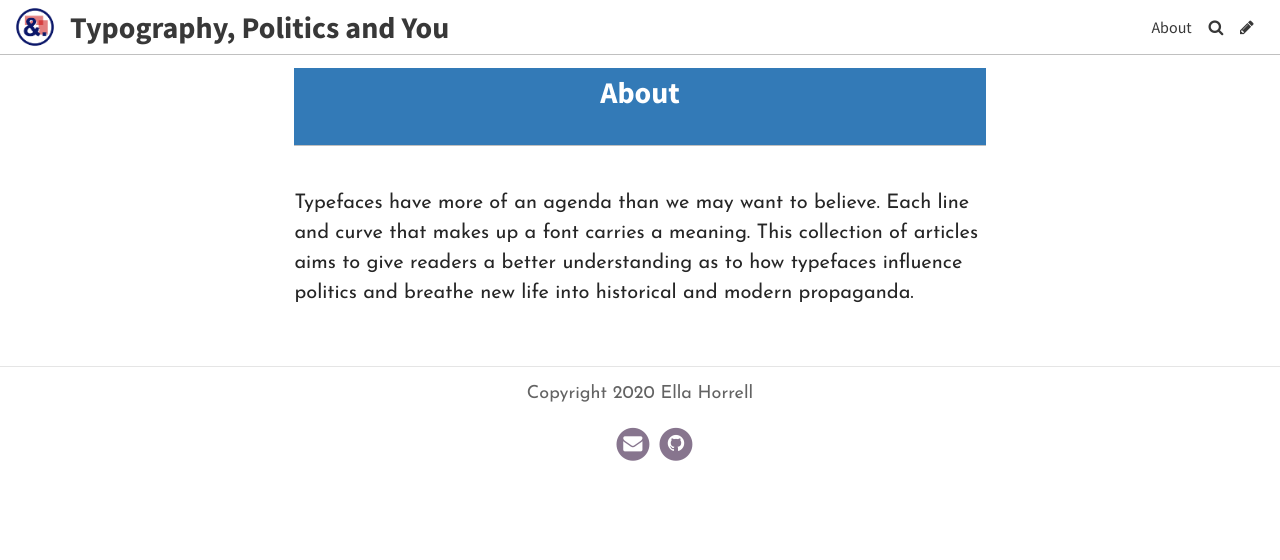
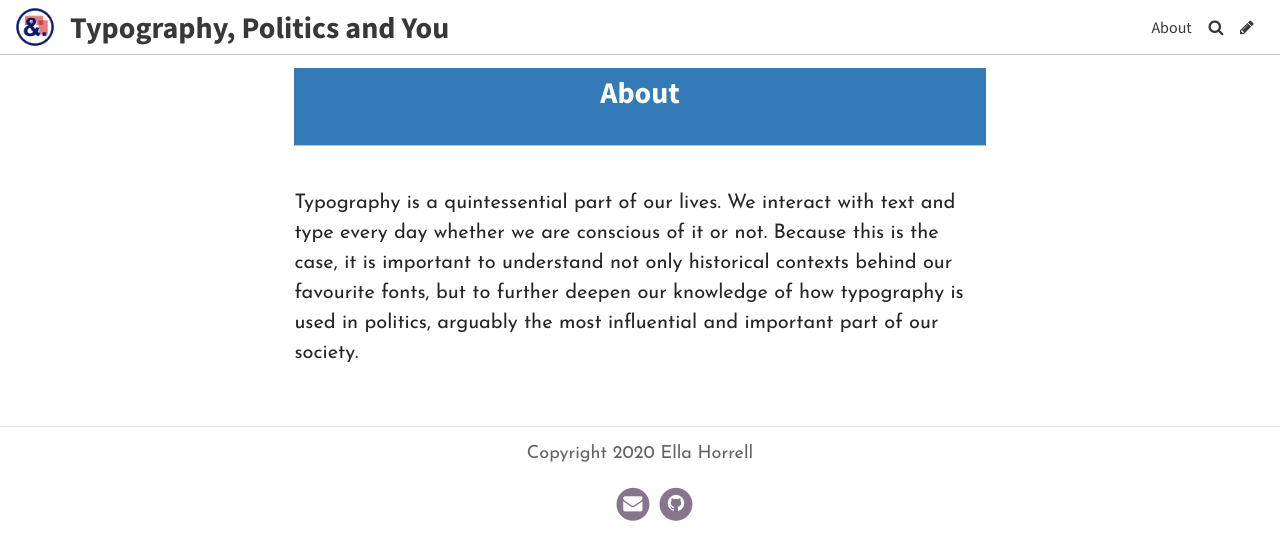
Before and after one commit to ellahorrell/brookesblog, a Jekyll site: the page built from pages/about.md, in a window 1280 px wide. Shown: the top 560 px of the page. Built offline with Jekyll 4.4.1, drawn with Linux system fonts in a browser that asks for light colours; some web fonts are replaced.

Commit message:
Update Page “about”

```diff
--- a/pages/about.md
+++ b/pages/about.md
@@ -10,4 +10,4 @@ tags: null
 description: null
 show: true
 ---
-Typefaces have more of an agenda than we may want to believe. Each line and curve that makes up a font carries a meaning. This collection of articles aims to give readers a better understanding as to how typefaces influence politics and breathe new life into historical and modern propaganda.
+Typography is a quintessential part of our lives. We interact with text and type every day whether we are conscious of it or not. Because this is the case, it is important to understand not only historical contexts behind our favourite fonts, but to further deepen our knowledge of how typography is used in politics, arguably the most influential and important part of our society.
```
